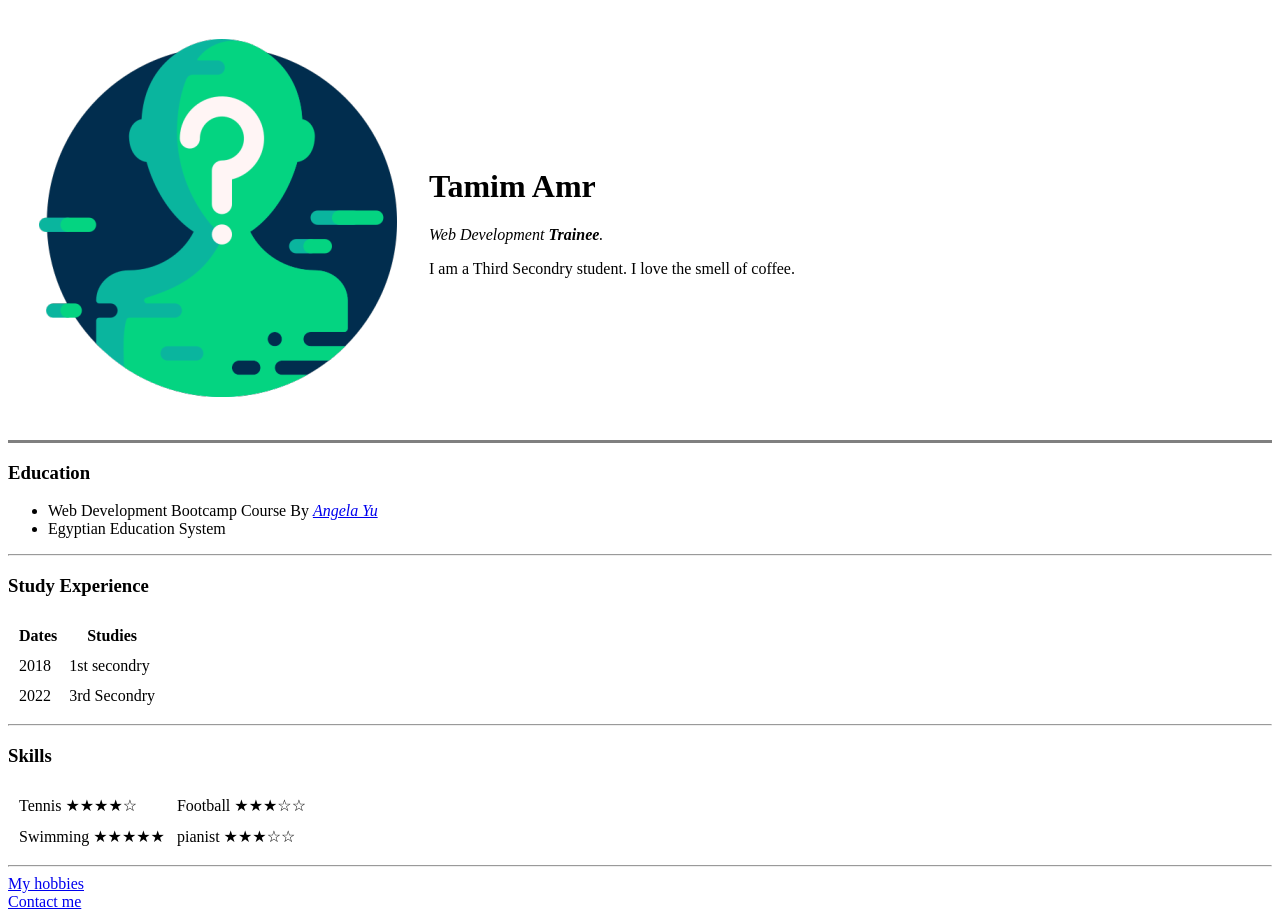
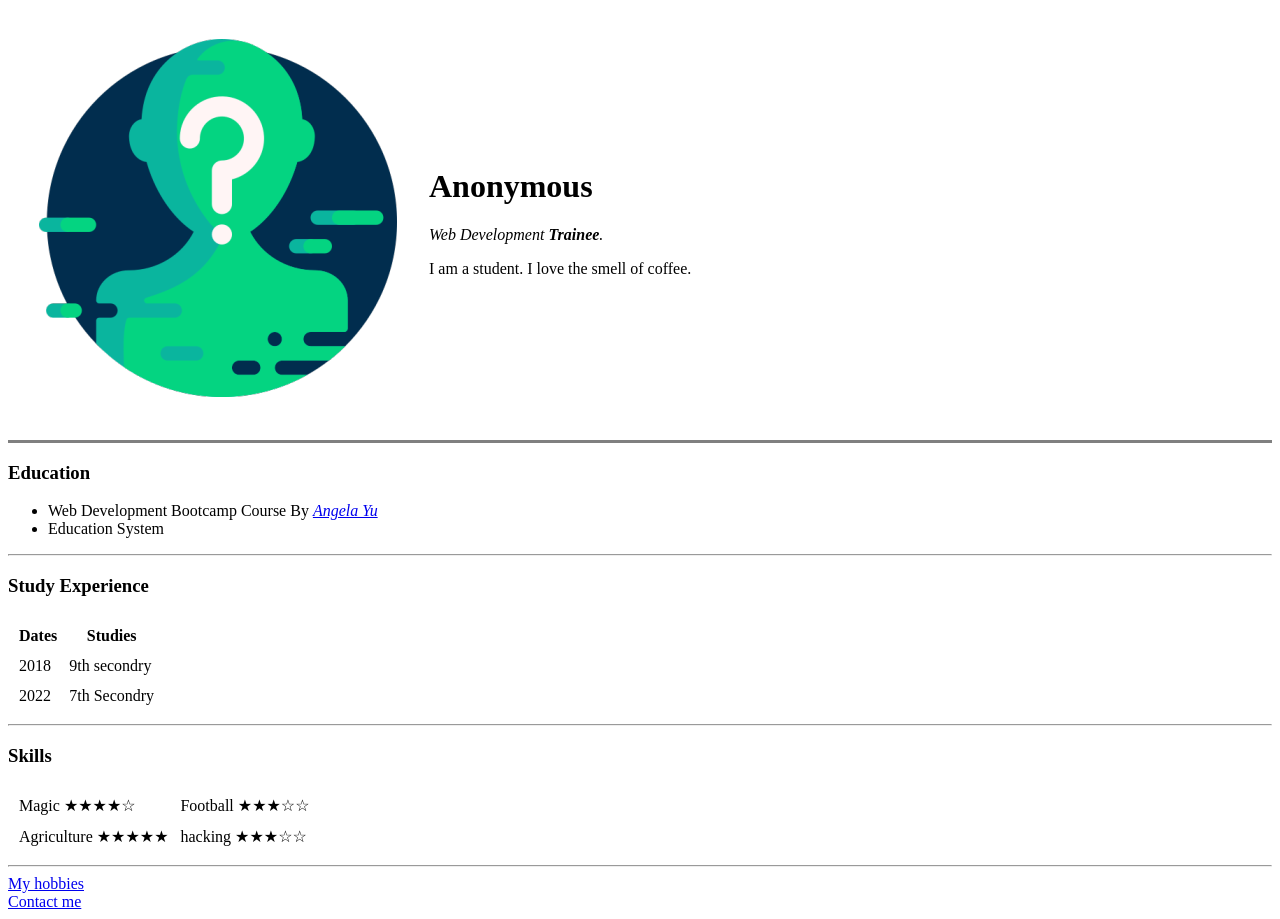
Before and after one commit to TamimAmr/CV, a plain HTML site: page index.html in a window 1280 px wide. Drawn offline with Linux system fonts and the light colour scheme.

Commit message:
Add files via upload

```diff
--- a/index.html
+++ b/index.html
@@ -3,7 +3,7 @@
 
 <head>
   <meta charset="utf-8">
-  <title>Tamim's Personal Site</title>
+  <title>Anonymous's Personal Site</title>
 </head>
 
 <body>
@@ -11,9 +11,9 @@
     <tr>
       <td><img src="Images/Unknown-Resized.PNG" alt="Tamim's Profile Picture"></td>
       <td>
-        <h1>Tamim Amr</h1>
+        <h1>Anonymous</h1>
         <p><em>Web Development <strong>Trainee</strong>.</em></p>
-        <p>I am a Third Secondry student. I love the smell of coffee.</p>
+        <p>I am a student. I love the smell of coffee.</p>
       </td>
     </tr>
   </table>
@@ -22,7 +22,7 @@
   <h3>Education</h3>
   <ul>
     <li>Web Development Bootcamp Course By <em><a href="https://twitter.com/yu_angela?lang=en">Angela Yu</a></em></li>
-    <li>Egyptian Education System</li>
+    <li>Education System</li>
   </ul>
   <hr>
   <h3>Study Experience</h3>
@@ -36,11 +36,11 @@
     <tbody>
       <tr>
         <td>2018</td>
-        <td>1st secondry</td>
+        <td>9th secondry</td>
       </tr>
       <tr>
         <td>2022</td>
-        <td>3rd Secondry</td>
+        <td>7th Secondry</td>
       </tr>
     </tbody>
   </table>
@@ -49,12 +49,12 @@
   <table cellspacing="10">
     <tbody>
       <tr>
-        <td>Tennis ★★★★☆</td>
+        <td>Magic ★★★★☆</td>
         <td>Football ★★★☆☆</td>
       </tr>
       <tr>
-        <td>Swimming ★★★★★</td>
-        <td>pianist ★★★☆☆</td>
+        <td>Agriculture ★★★★★</td>
+        <td>hacking ★★★☆☆</td>
       </tr>
     </tbody>
   </table>
```
Also changed, not shown: contact.html (+1 -1 lines).
